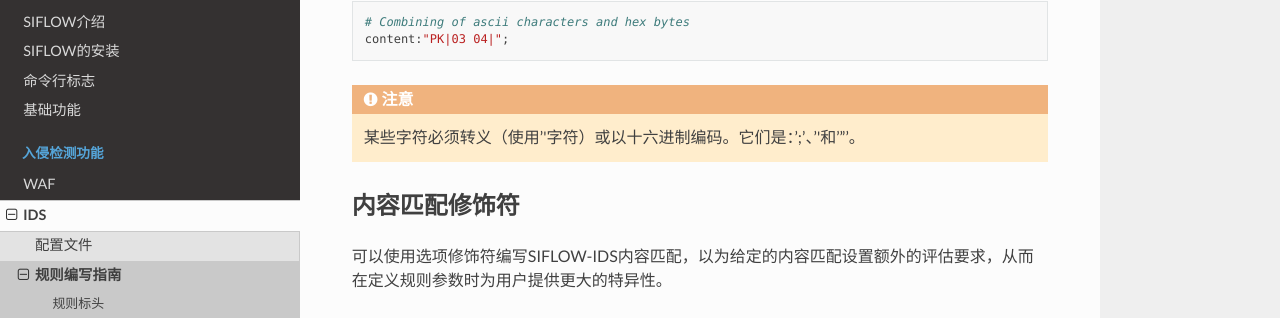
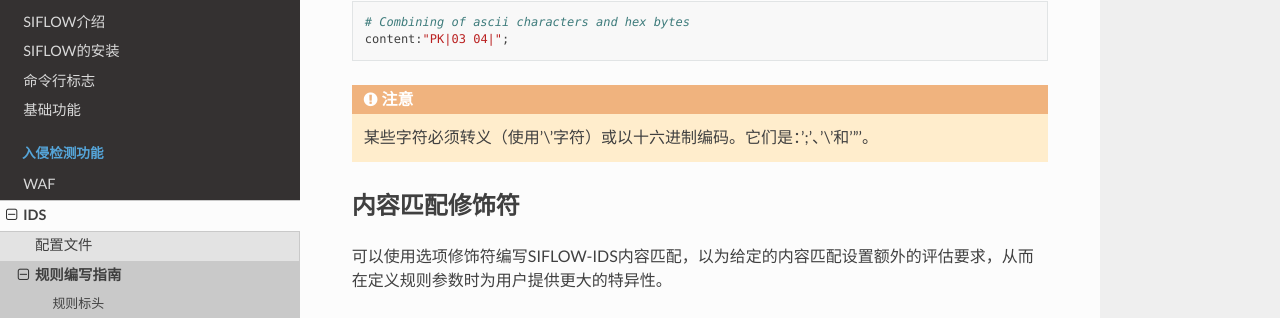
Before and after one commit to Neon-C23/SIFLOW-DOC, a Sphinx documentation site: the page built from source/ids/rule_syntax/rule_payload_option/content.rst, in a window 1280 px wide and 900 px high, scrolled down 529 px. Shown: the part 130-448 px from the top of the window. Built offline with Sphinx 7.4.7 and the Read the Docs theme 2.0.0, drawn with Linux system fonts in a browser that asks for light colours.

```diff
--- a/source/ids/rule_syntax/rule_payload_option/content.rst
+++ b/source/ids/rule_syntax/rule_payload_option/content.rst
@@ -25,7 +25,7 @@ Content匹配可以包含ASCII字符串、十六进制字节或两者混合。
 
 .. attention::
 
- 某些字符必须转义（使用'\'字符）或以十六进制编码。它们是：';'、'\'和'"'。
+ 某些字符必须转义（使用'\\'字符）或以十六进制编码。它们是：';'、'\\'和'"'。
 
 内容匹配修饰符
 --------------
```
